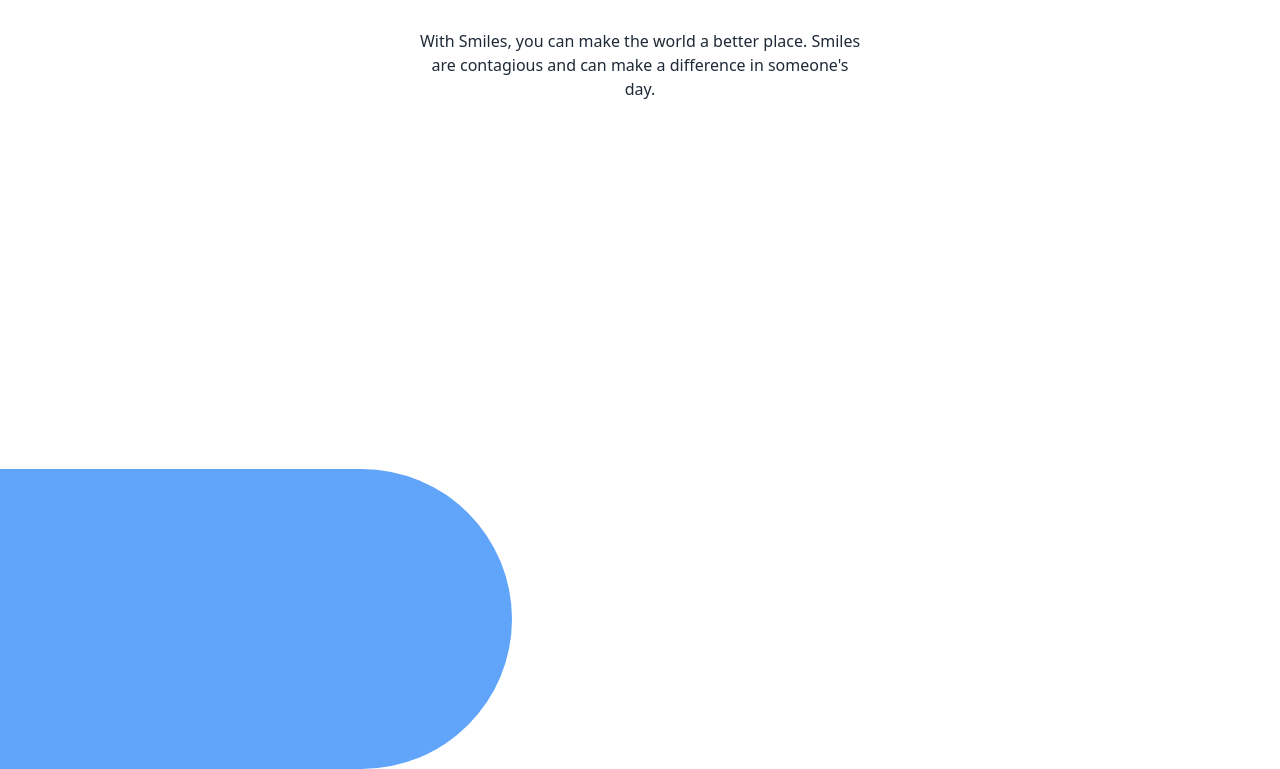
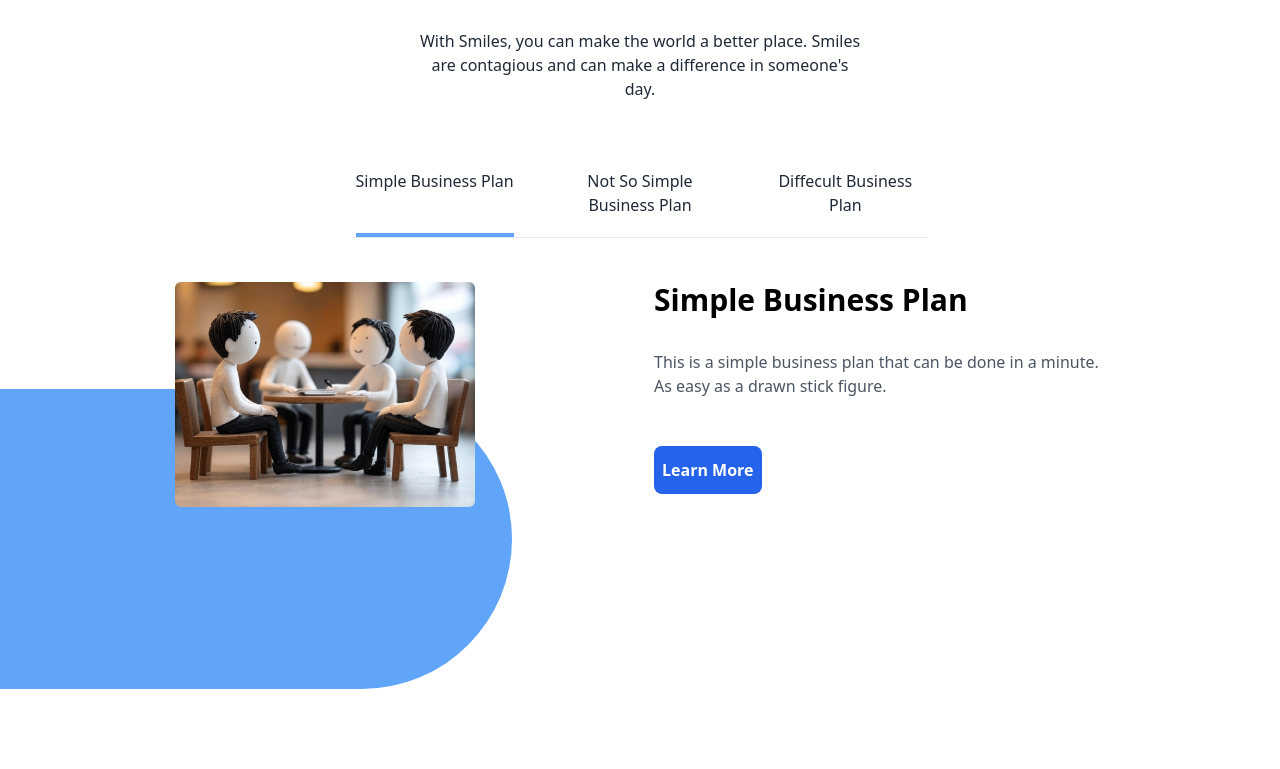
Before and after one commit to Alumist/webfront-temp, a Next.js app: page / in a window 1280 px wide. Shown: the part 772-1541 px from the top of the page. After the commit the page ends 1461 px from the top, so only its background shows below. Built offline with nearby package versions, Linux system fonts and the light colour scheme.

Commit message:
styling fix/adding panels

```diff
--- a/app/components/features.tsx
+++ b/app/components/features.tsx
@@ -1,3 +1,6 @@
+import Image from 'next/image';
+import Link from 'next/link';
+
 function Features() {
   return (
     <>
@@ -13,12 +16,12 @@ function Features() {
 
       <section id='tabs'>
         <div className='container relative mx-auto my-6 mb-32 mt-12 px-6'>
-          <div className='bg-tabs'>
+          <div className='bg-tabs'></div>
           {/* tabs */}
           <div className='flex flex-col justify-center max-w-xl mx-auto mb-6 border-b md:space-x-10 md:flex-row'>
             {/* tab1 */}
             <div
-                className='flex justify-center text-center text-gray-800 border-b md:border-b-0 hover:text-blue-800 md:w-1/3 tab'
+              className='flex justify-center text-center cursor-pointer text-gray-800 border-b md:border-b-0 hover:text-blue-800 md:w-1/3 tab'
               data-target='panel-1'
             >
               <div
@@ -30,20 +33,53 @@ function Features() {
             </div>
             {/* tab2 */}
             <div
-                className='flex justify-center text-center text-gray-800 border-b md:border-b-0 hover:text-blue-800 md:w-1/3 tab'
-                data-target='panel-1'
+              className='flex justify-center text-center cursor-pointer text-gray-800 border-b md:border-b-0 hover:text-blue-800 md:w-1/3 tab'
+              data-target='panel-2'
             >
-                <div className='py-5' data-target='panel-1'>
+              <div className='py-5' data-target='panel-2'>
                 Not So Simple Business Plan
               </div>
             </div>
             {/* tab3 */}
             <div
-                className='flex justify-center text-center text-gray-800 border-b md:border-b-0 hover:text-blue-800 md:w-1/3 tab'
-                data-target='panel-1'
+              className='flex justify-center text-center cursor-pointer text-gray-800 border-b md:border-b-0 hover:text-blue-800 md:w-1/3 tab'
+              data-target='panel-3'
             >
-                <div className='py-5' data-target='panel-1'>
+              <div className='py-5' data-target='panel-3'>
                 Diffecult Business Plan
+              </div>
+            </div>
+          </div>
+          {/* panels */}
+          <div id='panels' className='container mx-auto'>
+            {/* first pan */}
+            <div className='flex flex-col py-5 md:flex-row md:space-x-7 panel panel-1'>
+              {/* img */}
+              <div className='flex justify-center md:w-1/2'>
+                <Image
+                  src='/images/thinking.jpg'
+                  alt='Smiles'
+                  width={300}
+                  height={300}
+                  className='relative z-10 rounded-md'
+                />
+              </div>
+              {/* text */}
+              <div className='flex flex-col space-y-8 md:w-1/2'>
+                <h3 className='mt-32 text-3xl font-semibold text-center md:mt-0 md:text-left'>
+                  Simple Business Plan
+                </h3>
+                <p className='max-w-md text-center text-gray-600 md:text-left'>
+                  This is a simple business plan that can be done in a minute.
+                  As easy as a drawn stick figure.
+                </p>
+                <div className='mx-auto md:mx-0'>
+                  <Link
+                    href='#'
+                    className='px-2 py-3 mt-4 font-semibold text-white rounded-lg md:inline-flex bg-blue-600 hover:bg-blue-400 '
+                  >
+                    Learn More
+                  </Link>
                 </div>
               </div>
             </div>
--- a/app/components/hero.tsx
+++ b/app/components/hero.tsx
@@ -35,7 +35,7 @@ function Hero() {
 
         {/* img */}
         <div className='relative mx-auto lg:mx-0 lg:mb-0 lg:w-1/2'>
-        <div className="bg-hero"></div>
+          <div className='bg-hero'></div>
           <Image
             src='/images/company.jpg'
             alt='Grok'
```
Also changed, not shown: public/images/thinking.jpg (added), 1 other file (tests, documents, lock files or other folders). Lines whose indentation alone changed are shown as unchanged.
